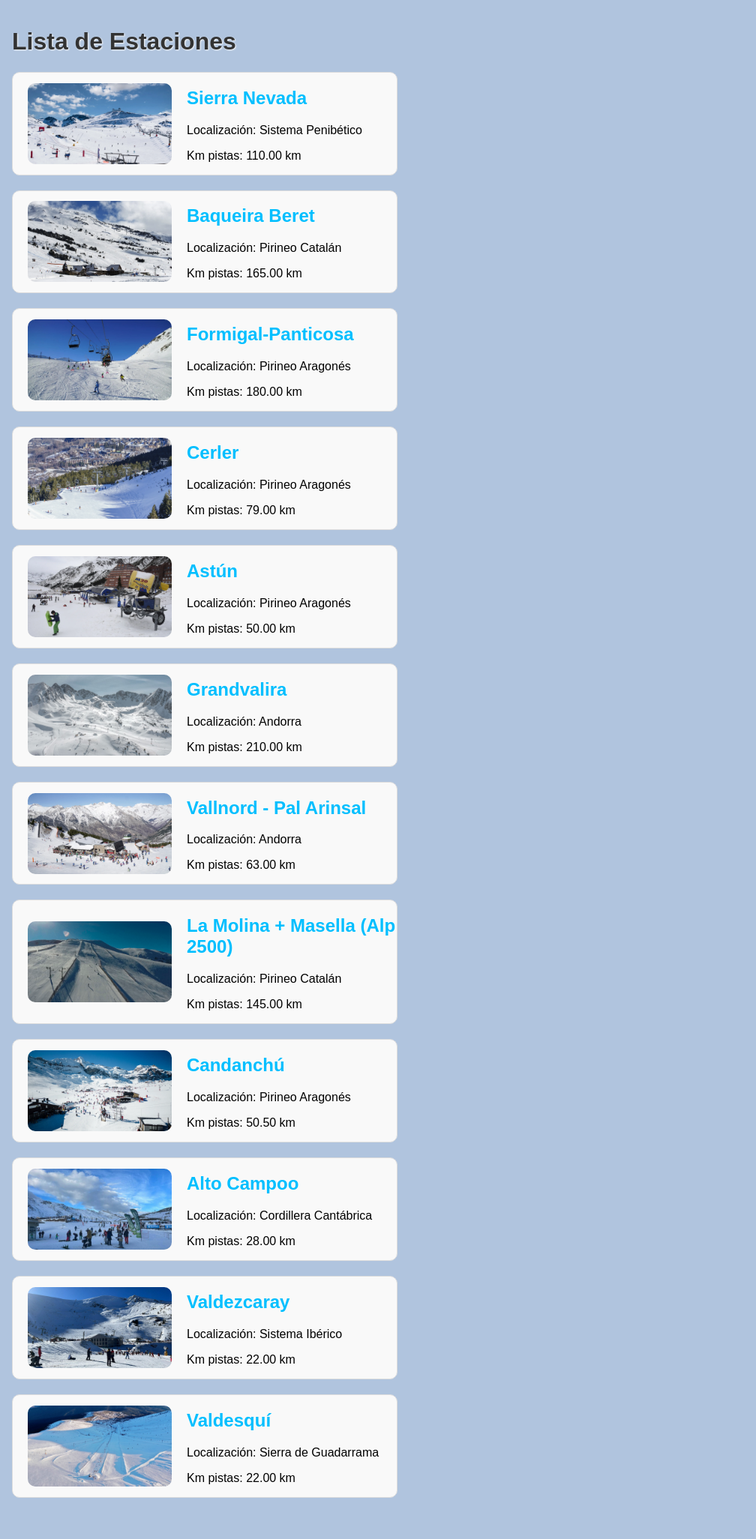
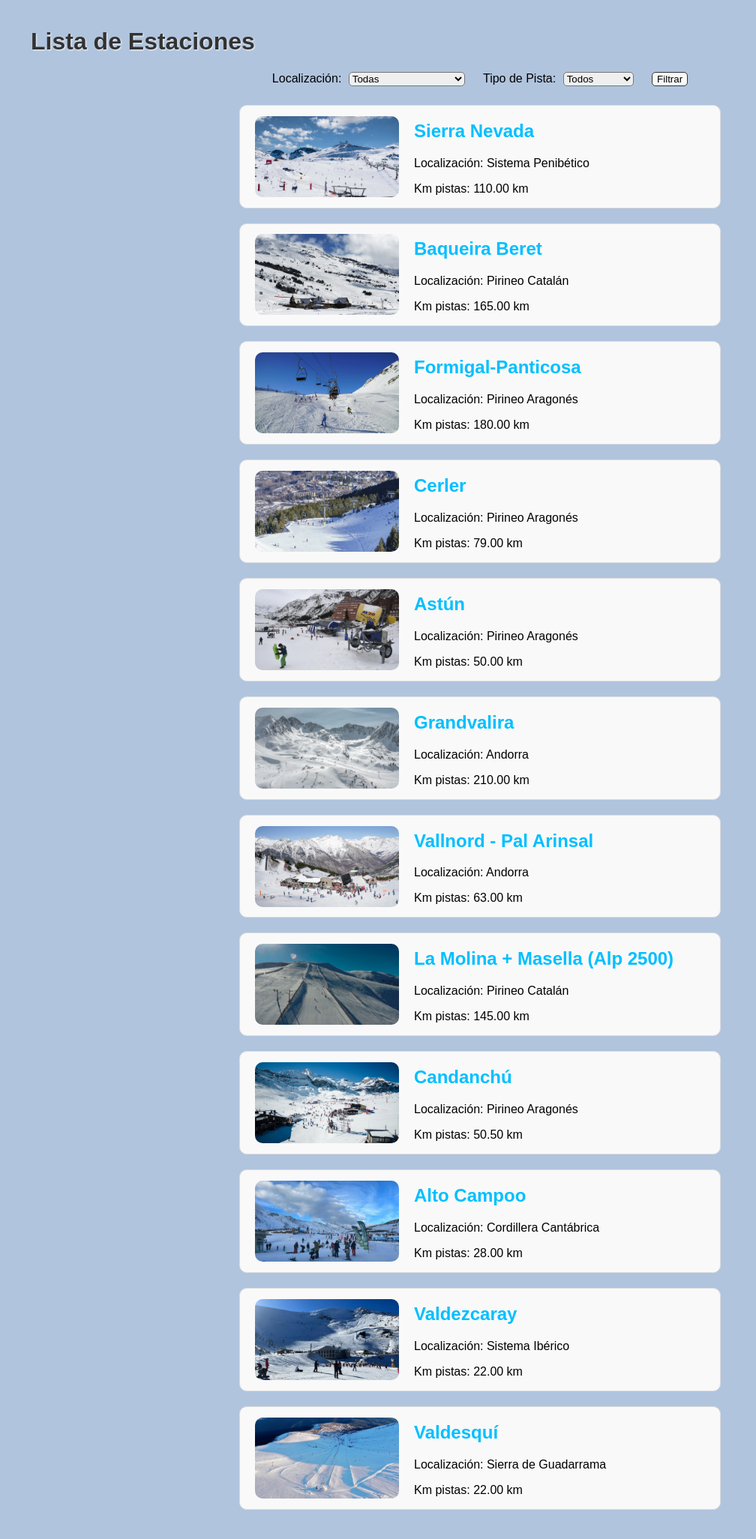
Before and after one commit to Pabloherreroo/IW-BI-03, a Django app: page /estaciones/ in a window 1280 px wide. Shown: the part 146-2199 px from the top of the page at 75% size, without its empty margins (0-1008 px from the left). Run offline with Django 5.2, Linux system fonts and the light colour scheme; data comes from the database, SQL or seed files in the repository.

Commit message:
Juntadas la lista y el filtro de estaciones

```diff
--- a/skiStick/appSkiStick/static/css/styles.css
+++ b/skiStick/appSkiStick/static/css/styles.css
@@ -56,8 +56,8 @@
 main h1 {
     color: #333;
     text-shadow: 1px 1px 2px #f9f9f9;
+    margin-left: 25px;
 }
-
 
 footer {
     background-color: #333;
@@ -68,8 +68,37 @@
 }
 
 .estaciones-lista {
+    display: flex;
+    flex-direction: column;
     align-items: center;
-    justify-content: center;
+}
+
+.estaciones-lista form{
+    margin-bottom: 25px;
+}
+
+.estaciones-lista label{
+    color: black;
+    margin: 0px 0px;
+}
+
+.estaciones-lista select{
+    border-radius: 5px;
+    margin: 0px 20px 0px 5px;
+}
+
+.estaciones-lista form button {
+    background-color: #f9f9f9;
+    text-decoration: none;
+    border: solid 1px #333;
+    transition: background-color 0.3s ease, color 0.3s ease;
+    cursor: pointer;
+    border-radius: 5px;
+}
+
+.estaciones-lista form button:hover {
+    color: whitesmoke;
+    background-color: royalblue;
 }
 
 .estacion-item {
@@ -80,7 +109,7 @@
     border-radius: 10px;
     background-color: #f9f9f9;
     margin-bottom: 20px;
-    width: 40vw;
+    width: 50vw;
 }
 
 .estacion-item img {
@@ -92,9 +121,6 @@
     width: 192px;
     border-radius: 10px;
     margin: 0px 20px;
-}
-.estacion-info {
-
 }
 
 .estacion-info a {
--- a/skiStick/appSkiStick/templates/estacion_detail.html
+++ b/skiStick/appSkiStick/templates/estacion_detail.html
@@ -15,9 +15,7 @@
     <h3>Estación Similar</h3>
     <p>
         La estación más cercana en kilómetros esquiables es
-        <a href="{% url 'estacion_detail' estacion_similar.pk %}">
-            {{ estacion_similar.nombre }}
-        </a>, con {{ estacion_similar.km_pistas }} km esquiables.
+        <a href="{% url 'estacion_detail' estacion_similar.pk %}">{{ estacion_similar.nombre }}</a>, con {{ estacion_similar.km_pistas }} km esquiables.
     </p>
 {% else %}
     <p>No hay estaciones similares en esta localización.</p>
--- a/skiStick/appSkiStick/templates/estacion_list.html
+++ b/skiStick/appSkiStick/templates/estacion_list.html
@@ -1,7 +1,31 @@
 {% extends "base.html" %}
 {% block content %}
     <h1>Lista de Estaciones</h1>
+
     <div class="estaciones-lista">
+        <form method="get" action="{% url 'estacion_list' %}">
+            <label for="localizacion">Localización:</label>
+            <select name="localizacion" id="localizacion">
+                <option value="">Todas</option>
+                {% for localizacion in localizaciones %}
+                    <option value="{{ localizacion.id }}" {% if localizacion.id|stringformat:"s" == request.GET.localizacion %}selected{% endif %}>
+                        {{ localizacion.nombre }}
+                    </option>
+                {% endfor %}
+            </select>
+
+            <label for="tipo_de_pista">Tipo de Pista:</label>
+            <select name="tipo_de_pista" id="tipo_de_pista">
+                <option value="">Todos</option>
+                {% for tipo in tipos_de_pista %}
+                    <option value="{{ tipo.id }}" {% if tipo.id|stringformat:"s" == request.GET.tipo_de_pista %}selected{% endif %}>
+                        {{ tipo.nombre }}
+                    </option>
+                {% endfor %}
+            </select>
+
+            <button type="submit">Filtrar</button>
+        </form>
         {% for estacion in estaciones %}
             <div class="estacion-item">
                 {% if estacion.imagen %}
@@ -14,6 +38,8 @@
                     <p>Km pistas: {{ estacion.km_pistas }} km</p>
                 </div>
             </div>
+        {% empty %}
+            <p>No se encontraron estaciones con los filtros seleccionados.</p>
         {% endfor %}
     </div>
 {% endblock %}
--- a/skiStick/appSkiStick/urls.py
+++ b/skiStick/appSkiStick/urls.py
@@ -7,7 +7,6 @@
     PistaListView,
     PistaDetailView,
     HomeView,
-    EstacionFilterView,
 )
 from django.conf import settings
 from django.conf.urls.static import static
@@ -20,7 +19,6 @@
     path('pistas/', PistaListView.as_view(), name='pista_list'),
     path('pista/<int:pk>/', PistaDetailView.as_view(), name='pista_detail'),
     path('', HomeView.as_view(), name='home'),
-    path('estaciones/filtrar/', EstacionFilterView.as_view(), name='estacion_filter'),
 ]
 
 if settings.DEBUG:
--- a/skiStick/appSkiStick/views.py
+++ b/skiStick/appSkiStick/views.py
@@ -24,12 +24,6 @@
         context['tipos_de_pista'] = TipoDePista.objects.all()
         return context
 
-
-# Lista de estaciones
-class EstacionListView(ListView):
-    model = Estacion
-    template_name = "estacion_list.html"
-    context_object_name = "estaciones"
 
 # Detalle de una estación
 class EstacionDetailView(DetailView):
@@ -78,10 +72,10 @@
     template_name = "pista_detail.html"
     context_object_name = "pista"
 
-# Muestra estaciones filtradas por localización y/o tipo de pista
-class EstacionFilterView(ListView):
+# Lista de estaciones + filtro por localización y/o tipo de pista
+class EstacionListView(ListView):
     model = Estacion
-    template_name = "estacion_filter.html"
+    template_name = "estacion_list.html"
     context_object_name = "estaciones"
 
     def get_queryset(self):
```
Also changed, not shown: skiStick/appSkiStick/templates/estacion_filter.html (deleted, +0 -41 lines).
